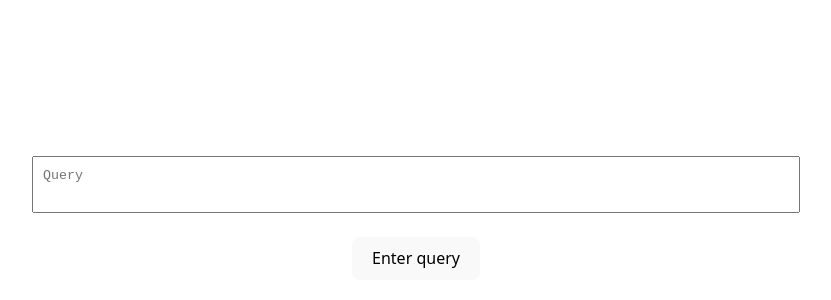
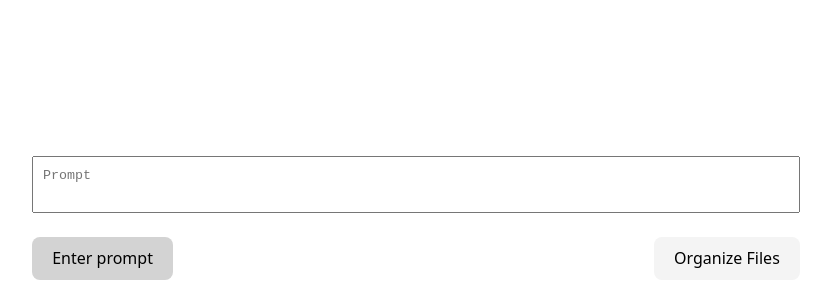
Before and after one commit to 2025-Arizona-Opportunity-Hack-Summer/AISummerHACK-HeritageSquareFounda, a React (Vite) app in the folder frontend/frontend-app/: page / in a window 1280 px wide. Shown: the part 500-800 px from the top of the page, without its empty margins (224-1055 px from the left). Built offline with nearby package versions, Linux system fonts and the light colour scheme.

Commit message:
Added button for organizing files

```diff
--- a/frontend/frontend-app/src/App.css
+++ b/frontend/frontend-app/src/App.css
@@ -6,8 +6,8 @@
 }
 
 ul {
-  width: 50%;
-  margin-left: 25%;
+  width: 60%;
+  margin-left: 20%;
   padding: 0;
 
   top: 0;
@@ -23,9 +23,9 @@ li {
 }
 .query {
   background-color: lightgray;
-  width: 50%;
+  width: 40%;
   padding: 10px;
-  margin-left:50%;
+  margin-left:60%;
   margin-top: 25px;
   margin-bottom: 25px;
 }
@@ -63,3 +63,24 @@ textarea {
   vertical-align: top;
   line-height: 1.4;
 }
+
+.buttonContainer {
+  display: flex;
+  flex-direction: row;
+  justify-content: space-between;
+}
+
+#enter-btn {
+  background-color: lightgray;
+}
+
+.buttonSubContainer {
+  display: flex;
+  flex-direction: row;
+  justify-content: flex-end;
+  width: 40%;
+}
+
+.buttonSubContainer button {
+  background-color: #f4f4f4;
+}
--- a/frontend/frontend-app/src/App.jsx
+++ b/frontend/frontend-app/src/App.jsx
@@ -75,12 +75,17 @@ function App() {
     </div>
 
     <div className="bottomBar">
-      <textarea ref={textAreaRef} type="text" value={query} placeholder="Query" onChange={(e) => setQuery(e.target.value)}/>
+      <textarea ref={textAreaRef} type="text" value={query} placeholder="Prompt" onChange={(e) => setQuery(e.target.value)}/>
       <br></br>
       <br></br>
-      <button onClick={() => getQueryResponse(query)}>
-          Enter query
-      </button>
+      <div className="buttonContainer">
+        <button id={"enter-btn"} onClick={() => getQueryResponse(query)}>
+            Enter prompt
+        </button>
+        <div className="buttonSubContainer">
+          <button>Organize Files</button>
+        </div>
+      </div>
     </div>
     </>
   )
```
Also changed, not shown: 1 other file (tests, documents, lock files or other folders).
